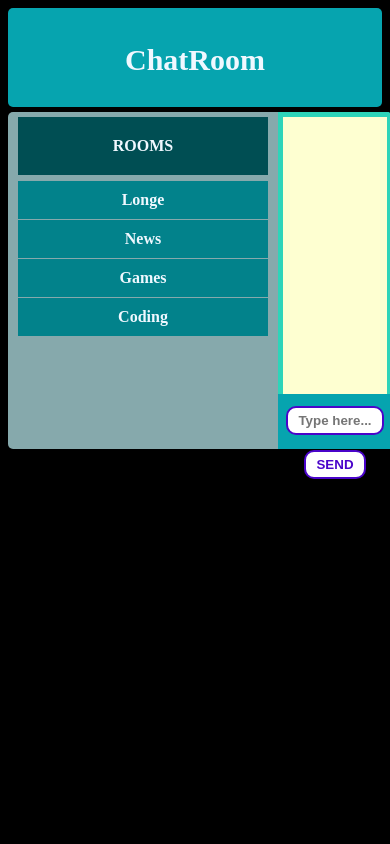
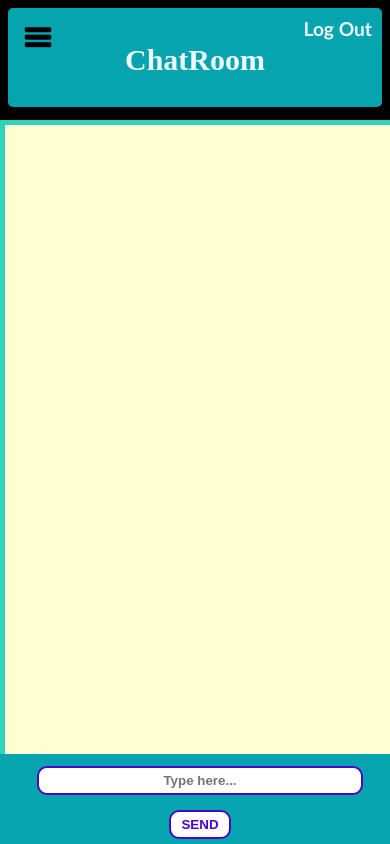
Before and after one commit to Amritaryal44/amritchat-app, a Flask app: page /chat in a window 390 px wide. Run offline with Flask 2, Linux system fonts and the light colour scheme; the visitor is signed in with stand-in values (Sample User, id 1); data comes from the database, SQL or seed files in the repository; some libraries are stand-ins or nearby versions.

Commit message:
add responsive css design

```diff
--- a/static/scripts/socketio.js
+++ b/static/scripts/socketio.js
@@ -48,7 +48,7 @@ document.addEventListener('DOMContentLoaded', function() {
             socket.send({'msg':document.querySelector('#user_message').value, 'username':username, 'room':room});
             document.querySelector('#user_message').value = "";
         }
-    }
+    };
 
     //Room  selection
     document.querySelectorAll('.select-room').forEach(p => {
@@ -65,6 +65,7 @@ document.addEventListener('DOMContentLoaded', function() {
         }
     });
 
+    // costom functions for room selection
     function leaveRoom(room) {
         socket.emit('leave', {'username':username, 'room':room});
     }
@@ -80,4 +81,29 @@ document.addEventListener('DOMContentLoaded', function() {
         p.innerHTML=msg;
         document.querySelector('#display-message-section').append(p);
     }
+
+    document.querySelector('#nav-mobile').onclick = function() {
+        if (document.querySelector('#sidebar').style.display == "none") {
+            document.querySelector('#sidebar').style.display = "block";
+            document.querySelector('#sidebar').style.position = "fixed";
+            document.querySelector('#sidebar').style.top = "120px";
+            document.querySelector('#sidebar').style.zIndex = "1";
+        } else {
+            document.querySelector('#sidebar').style.display = "none";
+            document.querySelector('.rightside-panel').style.position = "static";
+        }
+    };
 });
+
+window.addEventListener('resize', function() {
+    if (window.outerWidth > 768) {
+        document.querySelector('#sidebar').style.display = "block";
+        document.querySelector('.rightside-panel').style.position = "absolute";
+        document.querySelector('#sidebar').style.position = "absolute"  ;
+        document.querySelector('#sidebar').style.top = "0px";
+        document.querySelector('#sidebar').style.zIndex = "-1";
+    } else {
+        document.querySelector('#sidebar').style.display = "none";
+        document.querySelector('.rightside-panel').style.position = "static";
+    }
+});
--- a/static/styles/chat_style.css
+++ b/static/styles/chat_style.css
@@ -18,20 +18,23 @@ body {
 }
 
 #main-section {
-    position: relative;
     text-align: center;
-    height:40vh;
+    position: absolute;
+    bottom: 0%;
+    top: 120px;
+    right: 0%;
+    left: 0%;
 }
 
 #main-section #sidebar {
     width: 250px;
-    position: absolute;
     float:left;
     border-radius: 5px 0 0 5px;
     background-color:rgb(134, 169, 172);
     padding: 10px;
-    bottom: 0;
-    top: 0;
+    position: absolute;
+    bottom: 0%;
+    top: 0%;
 }
 
 #main-section #sidebar h4 {
@@ -57,9 +60,10 @@ body {
 
 #main-section .rightside-panel {
     position: absolute;
-    left:270px;
-    right: 0%;
-    height: 100%;
+    right:10px;
+    bottom: 0;
+    left: 265px;
+    top: 0;
 }
 
 #main-section .rightside-panel #display-message-section {
@@ -67,6 +71,7 @@ body {
     width: 100%;
     border:solid 5px rgb(46, 212, 185);
     border-bottom: none;
+    border-right: none;
     border-radius: 0 5px 0 0;
     background-color: rgb(254, 255, 209);
     bottom: 45px;
@@ -81,6 +86,7 @@ body {
     width: 100%;
     background-color: rgb(6, 164, 175);
     border:solid 5px rgb(6, 164, 175);
+    border-right: none;
 }
 
 #main-section .rightside-panel #input-area #user_message{
@@ -178,3 +184,17 @@ body {
 #main-section .rightside-panel #display-message-section #timestamp-friend {
     left: -380px;
 }
+
+#headbar #logout-button {
+    float: right;
+    margin-top: -85px;
+    font-family: 'Gill Sans', 'Gill Sans MT', Calibri, 'Trebuchet MS', sans-serif;
+    font-size:1.2em;
+    text-decoration: none;
+    color: aliceblue;
+    font-weight: bold;
+}
+
+#headbar #logout-button:hover {
+    cursor: pointer;
+}
--- /dev/null
+++ b/static/styles/nav_style.css
@@ -0,0 +1,33 @@
+#headbar #nav-mobile {
+    position: absolute;
+    width: 40px;
+    height: 40px;
+    background: url('../image/nav_button.png');
+    background-size: 40px 40px;
+    display: none;
+}
+
+
+@media only screen and (max-width: 768px) {
+    #main-section #sidebar {
+        display: none;
+    }
+
+    #main-section .rightside-panel {
+        position: static;
+    }
+
+    #headbar #nav-mobile {
+        display: block;
+    }
+
+    #main-section .rightside-panel #input-area {
+        height: 80px;
+    }
+}
+
+@media only screen and (min-width: 415px) {
+    #main-section .rightside-panel #input-area {
+        height: 45px;
+    }
+}
--- a/templates/chat.html
+++ b/templates/chat.html
@@ -2,15 +2,21 @@
 <html lang="en" dir="ltr">
 
 <link rel="stylesheet" href="{{ url_for('static', filename='styles/chat_style.css') }}">
+<link rel="stylesheet" href="{{ url_for('static', filename='styles/nav_style.css') }}">
+
 <head>
     <meta charset="utf-8">
+    <meta name="viewport" content="width=device-width, initial-scale=1.0">
+
     <title>ChatRoom - AmritChat</title>
 </head>
 
 <body>
     <!-- navigation bar -->
     <nav id="headbar">
+        <div id="nav-mobile"></div>
         <h2>ChatRoom</h2>
+        <a id="logout-button" href="{{ url_for('logout') }}">Log Out</a>
     </nav>
 
     <div id="main-section">
--- a/templates/prelogin-layout.html
+++ b/templates/prelogin-layout.html
@@ -4,14 +4,15 @@
 <link rel="stylesheet" href="{{ url_for('static', filename='styles/form_style.css') }}">
 <head>
     <meta charset="utf-8">
+    <meta name="viewport" content="width=device-width, initial-scale=1.0">
+
     <title>{% block title %}{% endblock %} - AmritChat</title>
 </head>
 
 <body>
     {% with messages = get_flashed_messages(with_categories=true) %}
         {% if messages %}
-            Categories : {{ messages[0][0] }} <br>
-            {{ messages[0][1] }}
+            <p id="flash-message">{{ messages[0][1] }}</p>
         {% endif %}
     {% endwith %}
     {% block content %} {% endblock %}
```
Also changed, not shown: static/styles/form_style.css (+14 -3 lines), static/image/nav_button.png (added).
